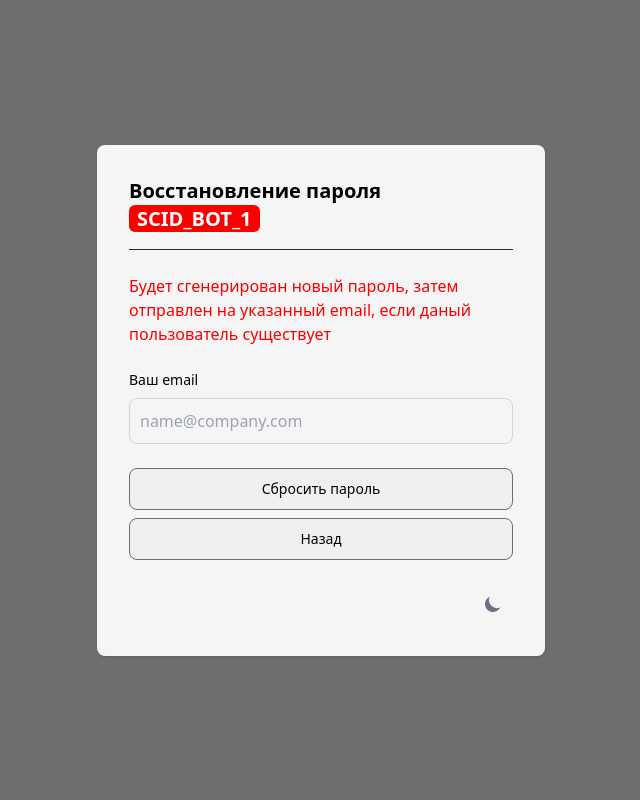
After one commit to Studio-Yandex-Practicum/scid_bot_1, a FastAPI app: template fastapi_app/static/templates/forgot_password.html in a window 1280 px wide. The commit adds this page. Shown: the whole page, without its empty margins (319-959 px from the left). Run offline with FastAPI, Linux system fonts and the light colour scheme; the template is opened without the code that fills it, so the values that code supplies are empty; parts of the project's set-up code (start-up, migrations or seed data) failed here and were passed over.

Commit message:
Сделал страницу  сброса пароля. Подправил шаблоны. Сделал систему сброса пароля, дял фронтенда.

```diff
--- a/fastapi_app/core/users.py
+++ b/fastapi_app/core/users.py
@@ -53,6 +53,7 @@ class UserManager(IntegerIDMixin, BaseUserManager[User, int]):
     async def on_after_forgot_password(
         self, user: User, token: str, request: Optional[Request] = None
     ):
+        self.forgot_password()
         new_password = secrets.token_urlsafe(PASSWORD_LENGTH)
         await self.reset_password(token, new_password, request)
         await send_change_password_email(user.email, new_password)
--- a/fastapi_app/static/css/main.css
+++ b/fastapi_app/static/css/main.css
@@ -966,6 +966,18 @@ video {
   padding-left: 1.75rem;
 }
 
+.pt-5 {
+  padding-top: 1.25rem;
+}
+
+.pt-2 {
+  padding-top: 0.5rem;
+}
+
+.pt-3 {
+  padding-top: 0.75rem;
+}
+
 .text-left {
   text-align: left;
 }
--- /dev/null
+++ b/fastapi_app/static/templates/base_pages/auth_pages.html
@@ -0,0 +1,32 @@
+{% extends 'base_pages/head_and_body.html' %}
+{% block body_content %}
+<section>
+  <div
+    class="flex flex-col items-center justify-center px-6 py-8 mx-auto md:h-screen lg:py-0"
+  >
+    <div
+      class="w-full bg-background_light dark:bg-background_dark rounded-lg shadow dark:border md:mt-0 sm:max-w-md xl:p-0 dark:border-gray-700"
+    >
+      <div class="p-6 space-y-4 md:space-y-6 sm:p-8">
+        <div class="flex justify-center">
+          <a href="#" class="flex items-center pb-4 border-b border-b-gray-800">
+            <h2 class="font-bold text-xl">
+              {% block page_name %}{% endblock page_name %}
+              <span class="bg-contrast text-white px-2 rounded-md"
+                >SCID_BOT_1</span
+              >
+            </h2>
+          </a>
+        </div>
+        <div class="flex justify-center">
+          <p class="text-contrast flex items-center">{% block error %}{% endblock error %}</p>
+        </div>
+        <h1 class="text-xl font-bold leading-tight tracking-tight md:text-2xl">
+          {% block page_text %}{% endblock page_text %}
+        </h1>
+        {% block page_form %}{% endblock page_form %}
+      </div>
+    </div>
+  </div>
+</section>
+{% endblock body_content %}
--- /dev/null
+++ b/fastapi_app/static/templates/base_pages/head_and_body.html
@@ -0,0 +1,27 @@
+<!DOCTYPE html>
+<html>
+  <head>
+    <meta charset="utf-8" />
+    <meta name="viewport" content="width=device-width, initial-scale=1" />
+    <title>{% block title %}SCID_BOT_1{% endblock title %}</title>
+    <link
+      href="{{ url_for('static', path='/css/main.css') }}"
+      rel="stylesheet"
+    />
+    <link
+      href="{{ url_for('static', path='/css/scid_bot_1.css') }}"
+      rel="stylesheet"
+    />
+    <script
+      defer
+      src="{{ url_for('static', path='js/theme_loader.js') }}"
+    ></script>
+    {% block script %}{% endblock script %}
+  </head>
+
+  <body
+    class="bg-content_background_light dark:bg-content_background_dark text-text_light dark:text-text_dark"
+  >
+  {% block body_content %}None content{% endblock body_content %}
+</body>
+</html>
--- /dev/null
+++ b/fastapi_app/static/templates/forgot_password.html
@@ -0,0 +1,37 @@
+{% extends 'base_pages/auth_pages.html' %} {% block title %}SCID_BOT_1 сброс
+пароля{% endblock title %} {% block page_name %}Восстановление пароля{% endblock
+page_name %} {% block page_text %}{% endblock page_text %} {% block error
+%}Будет сгенерирован новый пароль, затем отправлен на указанный email, если
+даный пользователь существует{% endblock error %} {% block page_form %}
+<form class="space-y-4 md:space-y-6" action="{{ url_for('start_forgot_password') }}" method="post">
+  <div>
+    <label for="email" class="block mb-2 text-sm font-medium">Ваш email</label>
+    <input
+      type="email"
+      name="email"
+      id="email"
+      class="bg-background_light border border-gray-300 rounded-lg focus:ring-primary-600 focus:border-primary-600 block w-full p-2.5 dark:bg-background_dark dark:border-gray-600 dark:placeholder-gray-400"
+      placeholder="name@company.com"
+      required=""
+    />
+  </div>
+  <button
+    type="submit"
+    class="w-full bg-background_light_secondary hover:bg-background_light_secondary-700 font-medium rounded-lg text-sm px-5 py-2.5 text-center dark:bg-background_dark_secondary dark:hover:bg-background_dark_secondary-700 border border-content_background_light dark:border-content_background_dark"
+  >
+    Сбросить пароль
+  </button>
+</form>
+<a href="{{ url_for('login_page') }}" >
+  <button
+    type="button"
+    class="w-full bg-background_light_secondary hover:bg-background_light_secondary-700 font-medium rounded-lg text-sm px-5 py-2.5 text-center dark:bg-background_dark_secondary dark:hover:bg-background_dark_secondary-700 border border-content_background_light dark:border-content_background_dark mt-2"
+  >
+    Назад
+  </button>
+</a>
+<div class="grid justify-items-end">
+  {% include 'elements/theme_changer.html' %}
+</div>
+
+{% endblock page_form %}
```
Also changed, not shown: fastapi_app/frontend/endpoints.py (+29 -0 lines), fastapi_app/static/templates/login.html (+10 -68 lines), 1 other file.
